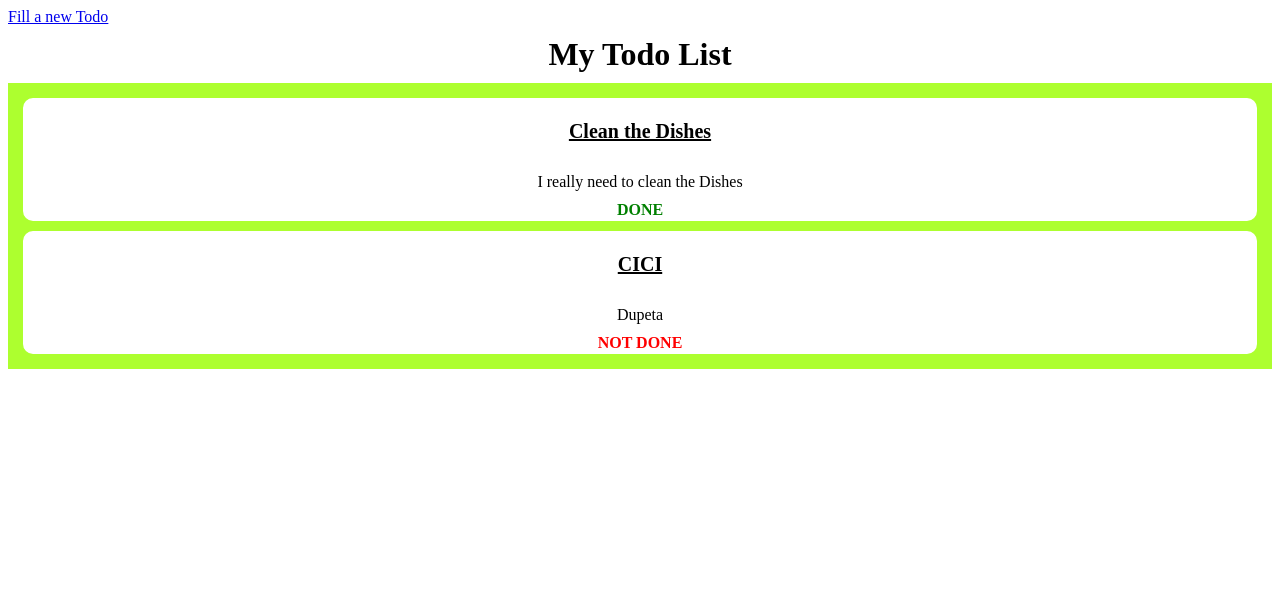
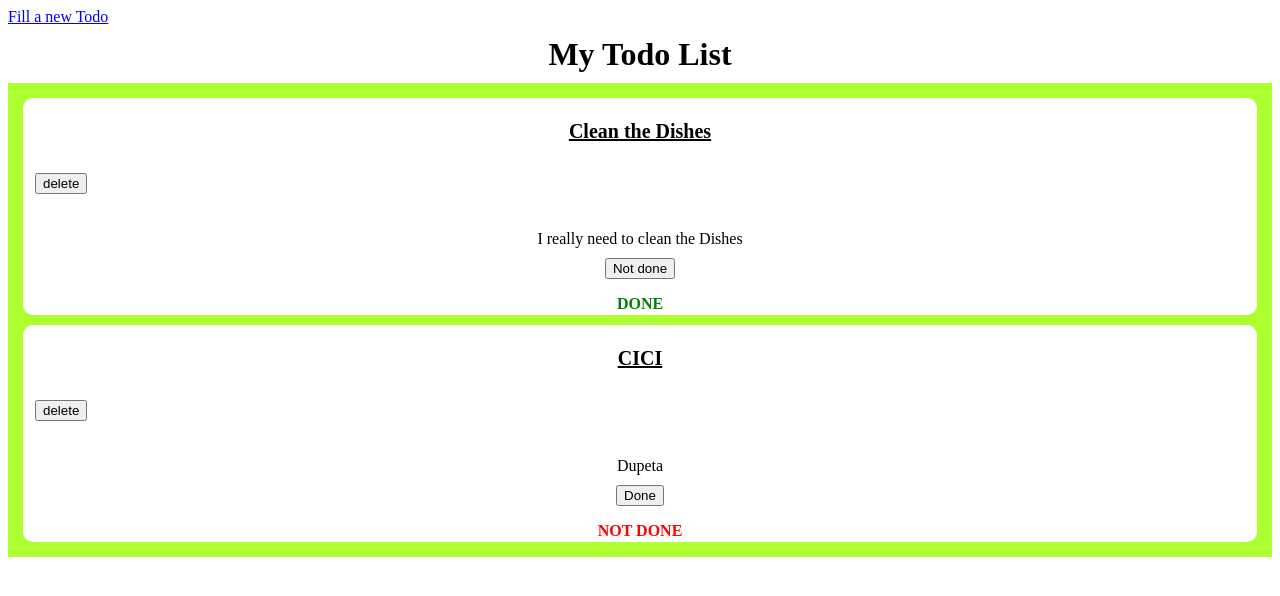
Before and after one commit to Borislav-source/Python-Web, a Django app: page /todo/ in a window 1280 px wide. Shown: the top 596 px of the page. Run offline with Django 3.2, Linux system fonts and the light colour scheme; data comes from the database, SQL or seed files in the repository; both versions use the stored data as it was after the commit.

Commit message:
Exercising forms

```diff
--- a/Django_101/templates/todo.html
+++ b/Django_101/templates/todo.html
@@ -52,6 +52,13 @@
         margin: 0 auto;
         padding: 10px;
     }
+    div.button {
+      width: 200px;
+      font-size: 20px;
+      padding: 10px;
+      color: white;
+      text-align: left;
+    }
 </style>
 <body>
     <a href="{% url 'new todo' %}">Fill a new Todo</a>
@@ -61,10 +68,24 @@
         {% for todo in todos %}
         <div class="todo">
             <p>{{ todo.title }}</p>
+            <form method="post" action="{% url 'delete todo' todo.id %}">
+                <div class="button">
+                    <button type="submit">delete</button>
+                </div>
+                {% csrf_token %}
+            </form>
             <div class="description">{{ todo.description }}</div>
             {% if todo.is_done %}
+                <form method="post" action="{% url 'todo is done' todo.id %}">
+                   <button type="submit">Not done</button>
+                    {% csrf_token %}
+                </form>
                 <div class="done">DONE</div>
             {% else %}
+                <form method="post" action="{% url 'todo is done' todo.id %}">
+                   <button type="submit">Done</button>
+                    {% csrf_token %}
+                </form>
                 <div class="open">NOT DONE</div>
             {% endif %}
         </div>
--- a/Django_101/todo/urls.py
+++ b/Django_101/todo/urls.py
@@ -1,8 +1,10 @@
 from django.urls import path
-from todo.views import todo, fill, update_todo
+from todo.views import todo, fill, update_todo, is_done, delete_todo
 
 urlpatterns = [
     path('', todo),
     path('fill/', fill, name="new todo"),
     path('updatetodo/', update_todo, name="update todo"),
+    path('isdone/<int:pk>', is_done, name='todo is done'),
+    path('deletetodo/<int:pk>', delete_todo, name="delete todo")
 ]
--- a/Django_101/todo/views.py
+++ b/Django_101/todo/views.py
@@ -28,3 +28,17 @@ def update_todo(request):
         instance = Todo(title=title, description=description)
         instance.save()
         return redirect('/todo/')
+
+
+def is_done(request, pk):
+    instance = Todo.objects.get(pk=pk)
+    instance.is_done = not instance.is_done
+    instance.save()
+    return redirect('/todo/')
+
+
+def delete_todo(request, pk):
+    if request.method == 'POST':
+        todo = Todo.objects.get(pk=pk)
+        todo.delete()
+    return redirect('/todo/')
```
Also changed, not shown: Django_101/db.sqlite3.
